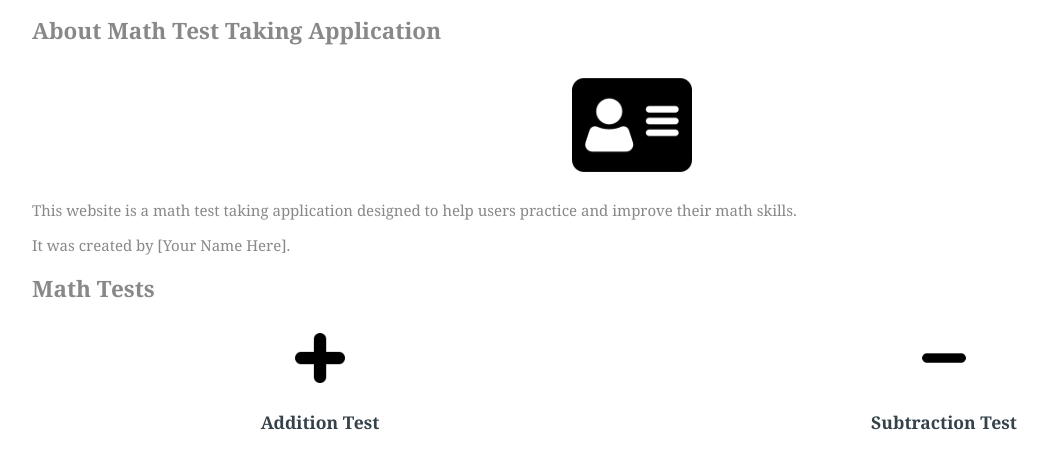
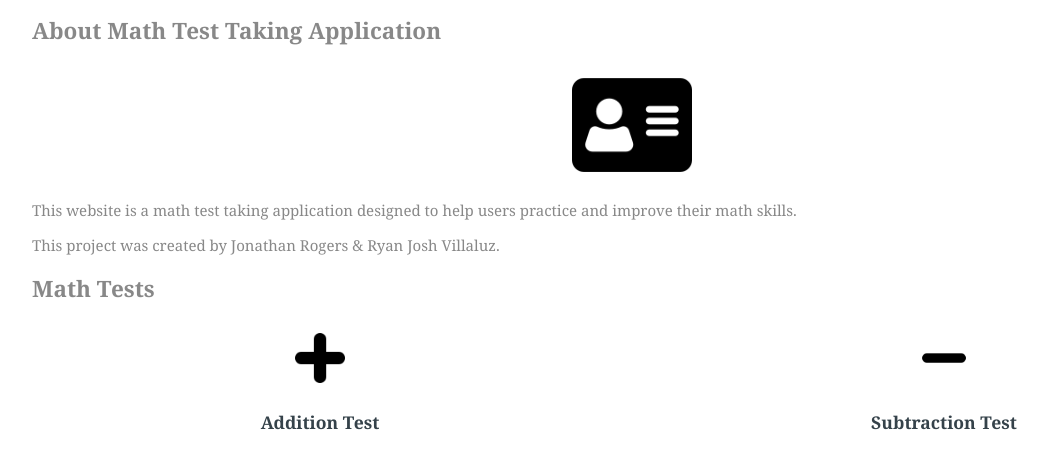
Before and after one commit to villaluzr20/CSCI4710-Final-Project, a Flask app: page / in a window 1280 px wide. Shown: the part 320-774 px from the top of the page, without its empty margins (8-1056 px from the left). Run offline with Flask 3, Linux system fonts and the light colour scheme.

Commit message:
Update main.html

```diff
--- a/math_quiz/templates/main.html
+++ b/math_quiz/templates/main.html
@@ -220,7 +220,7 @@
             <img src="{{ url_for('static', filename='about.png') }}" alt="About Image" class="center">
         </div>
         <p>This website is a math test taking application designed to help users practice and improve their math skills.</p>
-        <p>It was created by [Your Name Here].</p>
+        <p>This project was created by Jonathan Rogers & Ryan Josh Villaluz.</p>
     </section>
 
     <!-- Math Tests Section -->
```
